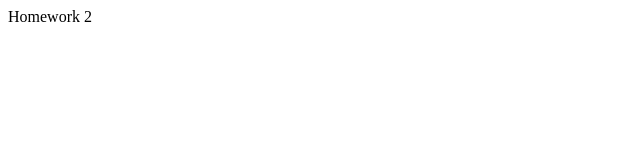
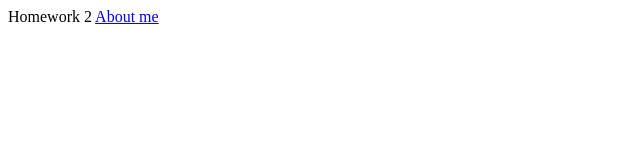
Before and after one commit to mind1aa/homework-2, a plain HTML site: page index.html in a window 1280 px wide. Shown: the full height of the page, 0-640 px from the left. Drawn offline with Linux system fonts and the light colour scheme.

Commit message:
Update index.html

```diff
--- a/index.html
+++ b/index.html
@@ -7,6 +7,6 @@
   </head>
   <body>
     Homework 2
-    <a href="about.html"></a>
+    <a href="about.html">About me</a>
   </body>
 </html>
```
